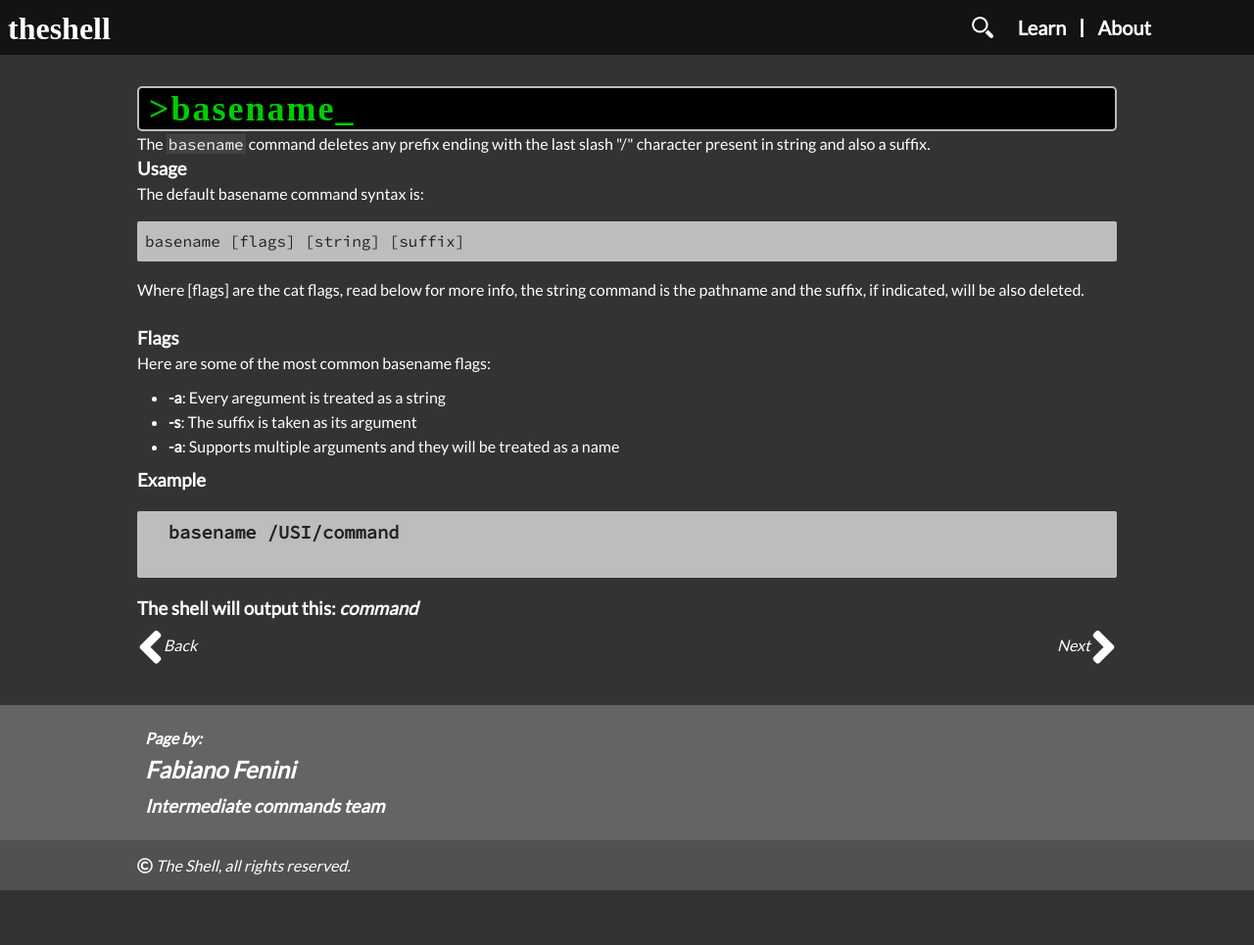
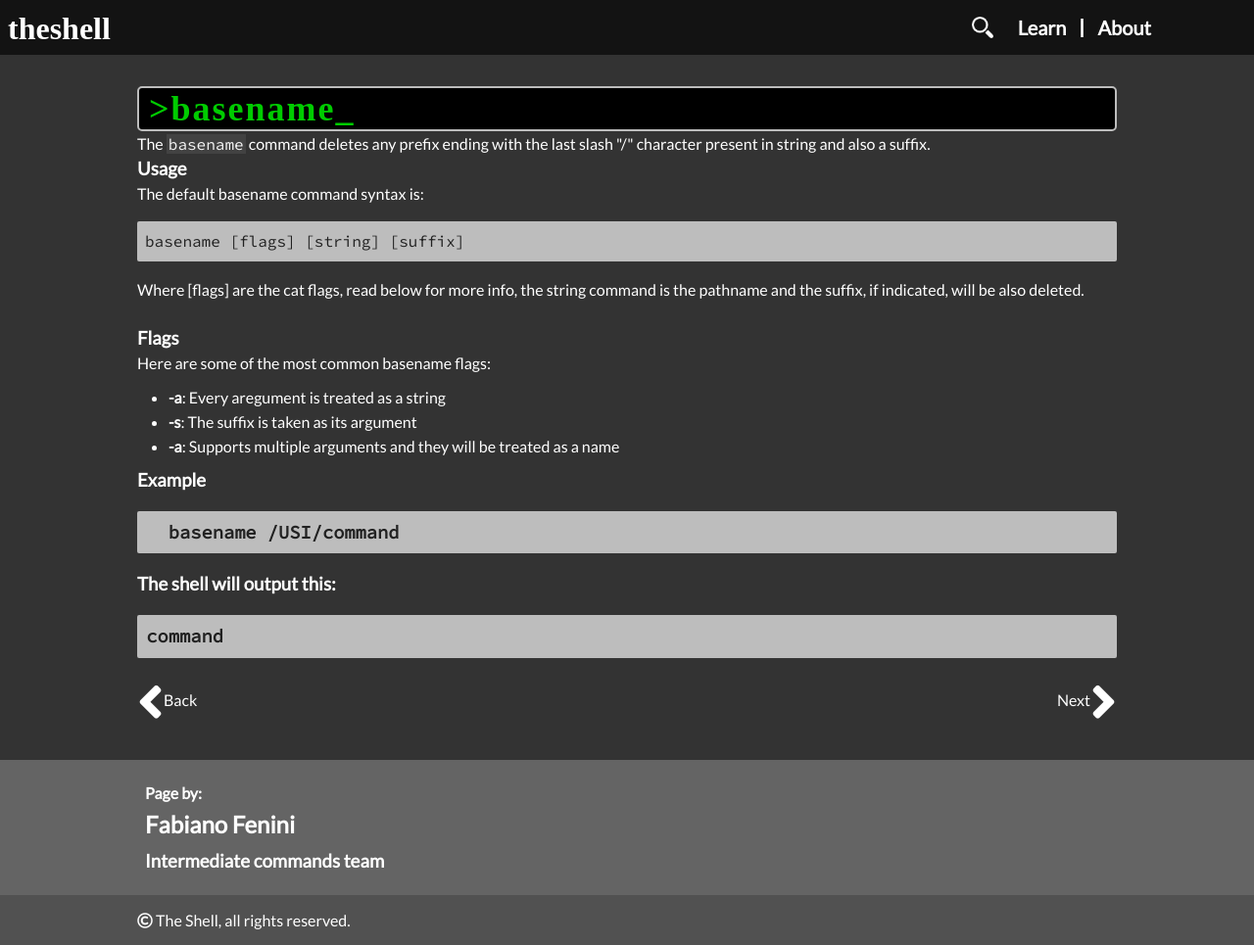
Before and after one commit to bvlj/usi_sa1_theshell_ch, a Jekyll site: the page built from site/pages/cmd/interm/basename.html, in a window 1280 px wide. Shown: the whole page at 98% size. Built offline with Jekyll 4.4.1, drawn with Linux system fonts in a browser that asks for light colours; nearby versions of some CDN libraries; some web fonts are replaced; comment, search, counter and statistics services are not loaded; before the commit the page ends 909 px from its top, so only the background shows below that.

```diff
--- a/site/pages/cmd/interm/basename.html
+++ b/site/pages/cmd/interm/basename.html
@@ -33,9 +33,10 @@ Here are some of the most common basename flags:
 
 <h3>Example<h3>
 
-  <pre>
+<pre>
   basename /USI/command
-  </pre>
+</pre>
 
-  The shell will output this:
-  <i>command<br>
+The shell will output this:
+
+<pre>command</pre>
```
